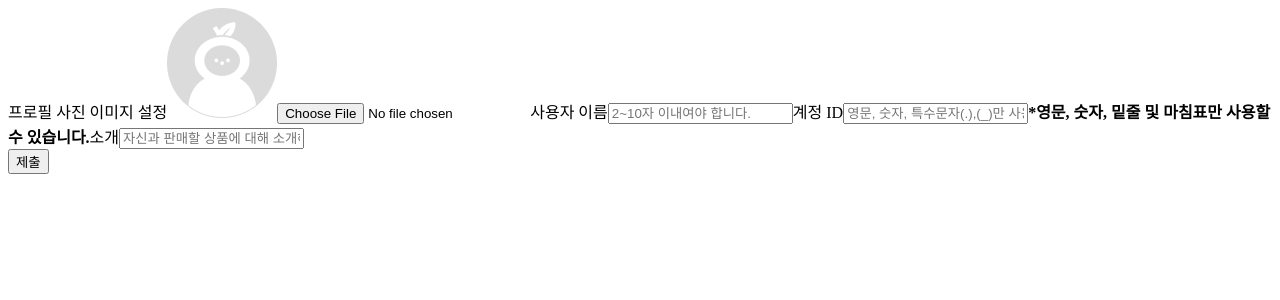
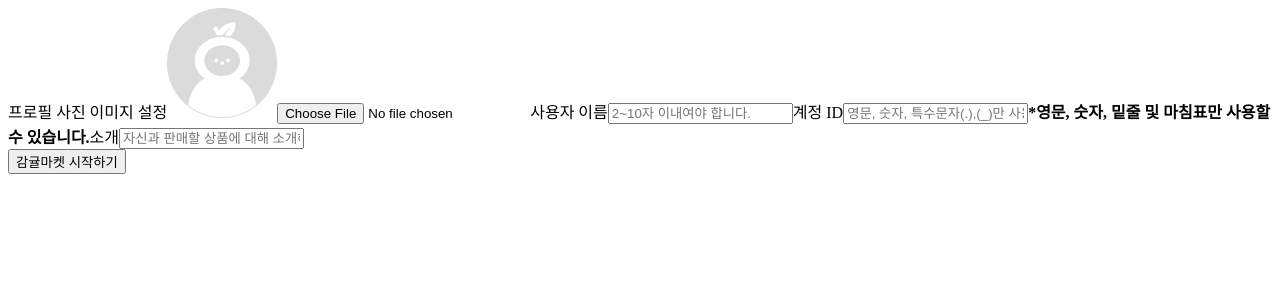
Before and after one commit to SEMINSEMINSEMIN/team15, a React (Create React App) app: page / in a window 1280 px wide. Shown: the top 300 px of the page. Built offline with nearby package versions, Linux system fonts and the light colour scheme.

Commit message:
Feat: 프로필 설정 후 제출 인풋 마크업

```diff
--- a/src/App copy.js
+++ b/src/App copy.js
@@ -1,11 +1,12 @@
 import React from "react";
 import ProfileSetInpsTemp from "./components/ProfileSetInpsTemp/ProfileSetInpsTemp";
+import Button1st from "./components/shared/Button1st/Button1st";
 
 export default function App() {
     return (
         <>
             <ProfileSetInpsTemp formId={"myform"} />
-            <input type="submit" form="myform" value="제출" />
+            <Button1st formId={"myform"} btnText={"감귤마켓 시작하기"} />
         </>
     );
 }
--- /dev/null
+++ b/src/components/shared/Button1st/Button1st.jsx
@@ -0,0 +1,5 @@
+import React from "react";
+
+export default function Button1st({ formId, btnText }) {
+    return <input type="submit" form={formId} value={btnText} />;
+}
--- /dev/null
+++ b/src/components/shared/Button3rd/Button3rd.jsx
@@ -0,0 +1,5 @@
+import React from "react";
+
+export default function Button3rd({ formId, btnText }) {
+    return <input type="submit" form={formId} value={btnText} />;
+}
```
